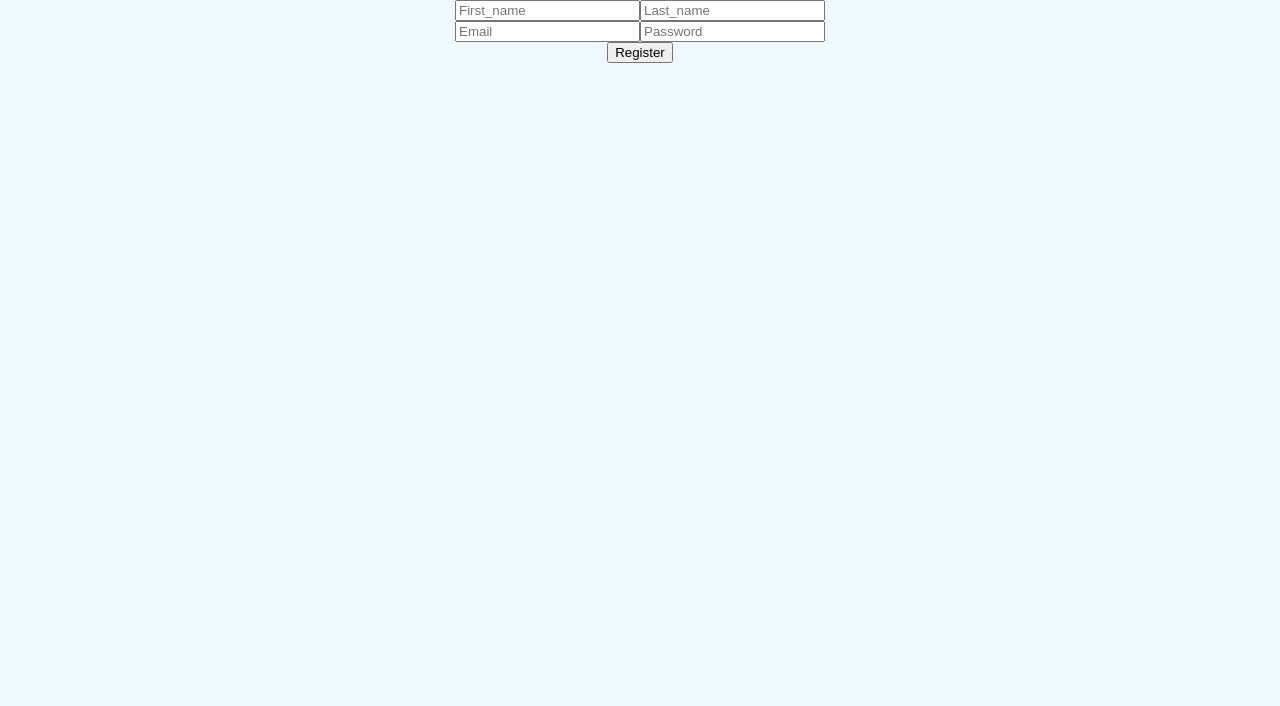
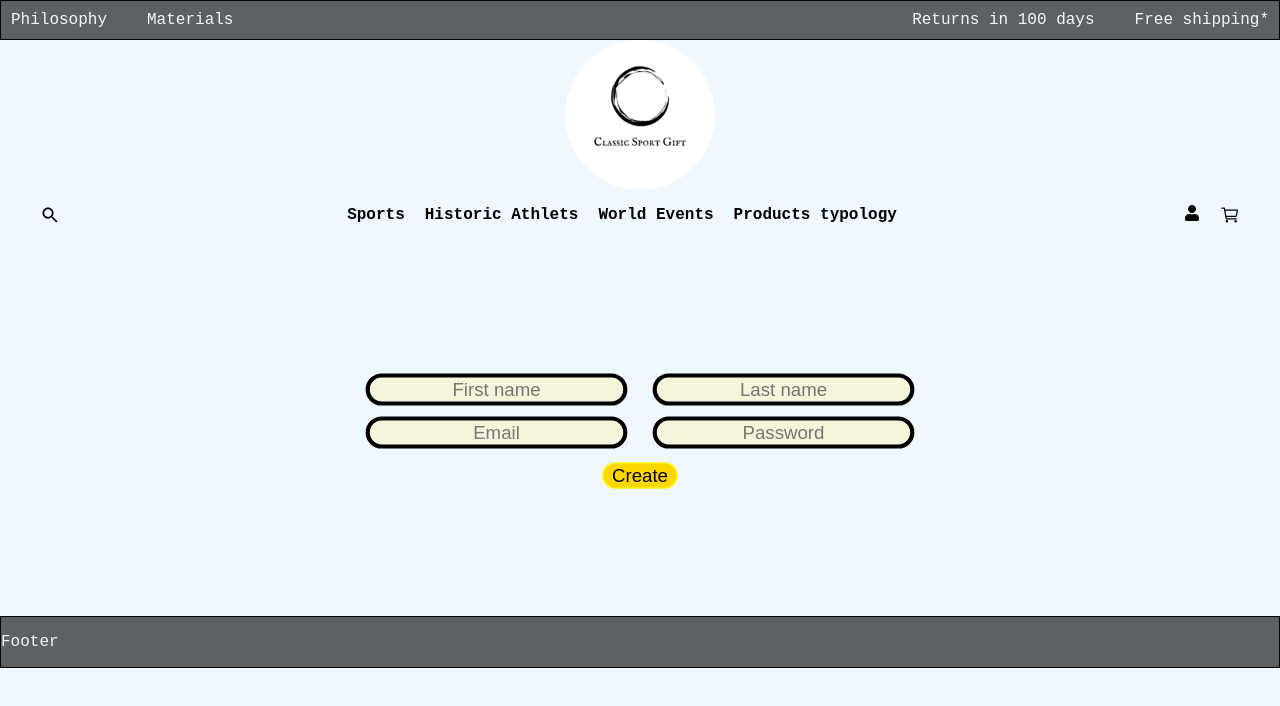
Before and after one commit to AntonioColaiera/Classic-Sport-E-commerce, a React (Create React App) app in the folder Classic-Sport-E-commerce.Client/classic-sport-e-commerce/: page /account/register in a window 1280 px wide. Shown: the top 706 px of the page. Built offline with nearby package versions, Linux system fonts and the light colour scheme.

Commit message:
update registration

```diff
--- a/Classic-Sport-E-commerce.Client/classic-sport-e-commerce/src/App.js
+++ b/Classic-Sport-E-commerce.Client/classic-sport-e-commerce/src/App.js
@@ -1,20 +1,16 @@
 import "./App.css";
-import Header from "./components/Header";
-import Footer from "./components/Footer";
-import Navbar from "./components/Navbar";
+
 import Carousel from "./components/carousel/Carousel";
 import Banners from "./components/Banners";
 
 function App() {
   return (
     <div className='App'>
-      <Header />
-      <Navbar />
       <main>
         <Carousel/>
         <Banners />
       </main>
-      <Footer />
+
     </div>
   );
 }
--- a/Classic-Sport-E-commerce.Client/classic-sport-e-commerce/src/components/authentication/Authentication.css
+++ b/Classic-Sport-E-commerce.Client/classic-sport-e-commerce/src/components/authentication/Authentication.css
@@ -47,6 +47,7 @@
   size: 1em;
   border-radius: 20px;
   border:  5px solid aliceblue;
+  cursor: pointer;
 }
 
 
@@ -56,6 +57,7 @@
   border:  5px solid aliceblue;
   background-color: gold;
   border:  1px solid yellow;
+  cursor: pointer;
 }
 
 .links {
--- a/Classic-Sport-E-commerce.Client/classic-sport-e-commerce/src/components/authentication/RegistrationForm.css
+++ b/Classic-Sport-E-commerce.Client/classic-sport-e-commerce/src/components/authentication/RegistrationForm.css
@@ -1,8 +1,31 @@
+.form-container {
+  text-align: center;
+  flex-direction: column;
+  align-items: center;
+  justify-content: center;
+  height: 120px;
+  padding: 10%;
+}
 
 
-.form-container {
-    text-align: center;
-    flex-direction: column;
-    align-items: center;
-    justify-content: center;
-  }
+.input{
+    background-color: beige;
+  border: solid black;
+  border-radius: 20px;
+  margin: 10px;
+  align-items: center;
+  margin-left: 50px;
+  margin-right: 50px;
+  text-align: center;
+  transform: scale(1.4);
+}
+
+.createButton{
+
+    border-radius: 20px;
+    border:  5px solid aliceblue;
+    background-color: gold;
+    border:  1px solid yellow;
+    margin-top: 12px;
+    transform: scale(1.4);
+}
--- a/Classic-Sport-E-commerce.Client/classic-sport-e-commerce/src/components/authentication/RegistrationForm.js
+++ b/Classic-Sport-E-commerce.Client/classic-sport-e-commerce/src/components/authentication/RegistrationForm.js
@@ -47,11 +47,12 @@ const RegistrationForm = () => {
 
     <form onSubmit={handleSubmit} className="form-container">
       {/* Form fields to input data */}
-     <div className="input-up"></div> <input
+      <div className="form">
+     <input
         className='input'
         type='text'
         name='First_name'
-        placeholder='First_name'
+        placeholder='First name'
         onChange={handleChange}
         required
       />
@@ -59,11 +60,11 @@ const RegistrationForm = () => {
         className='input'
         type='text'
         name='Last_name'
-        placeholder='Last_name'
+        placeholder='Last name'
         onChange={handleChange}
         required
       /><div/>
-      <div className="imput-down">
+      <div >
       <input
         className='input'
         type='email'
@@ -80,7 +81,7 @@ const RegistrationForm = () => {
         onChange={handleChange}
         required
       /></div>
-      <button type='submit'>Register</button> {/* Button to submit the form */}
+      <button type='submit' className="createButton">Create</button> {/* Button to submit the form */}</div>
     </form>
   );
 };
--- a/Classic-Sport-E-commerce.Client/classic-sport-e-commerce/src/index.js
+++ b/Classic-Sport-E-commerce.Client/classic-sport-e-commerce/src/index.js
@@ -6,18 +6,20 @@ import App from './App';
 import RegistrationForm from './components/authentication/RegistrationForm';
 import Header from './components/Header';
 import Navbar from './components/Navbar';
-
+import Footer from "./components/Footer";
 
 const root = document.getElementById('root');
 
 ReactDOM.render(
   <React.StrictMode>
     <Router>
+      <Header />
+      <Navbar />
       <Routes>
-
         <Route path="/" element={<App />} />
         <Route path="/account/register" element={<RegistrationForm />} />
       </Routes>
+      <Footer />
     </Router>
   </React.StrictMode>,
   root
```
